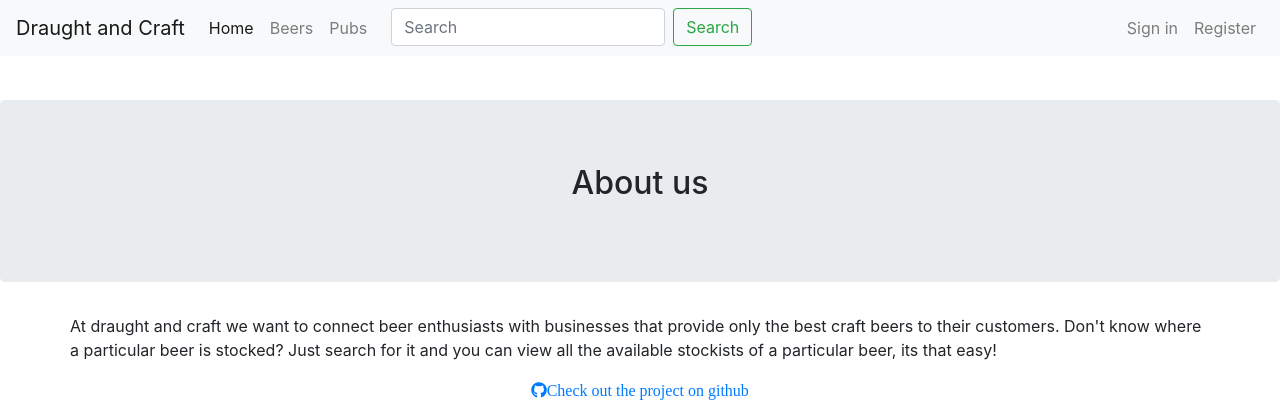
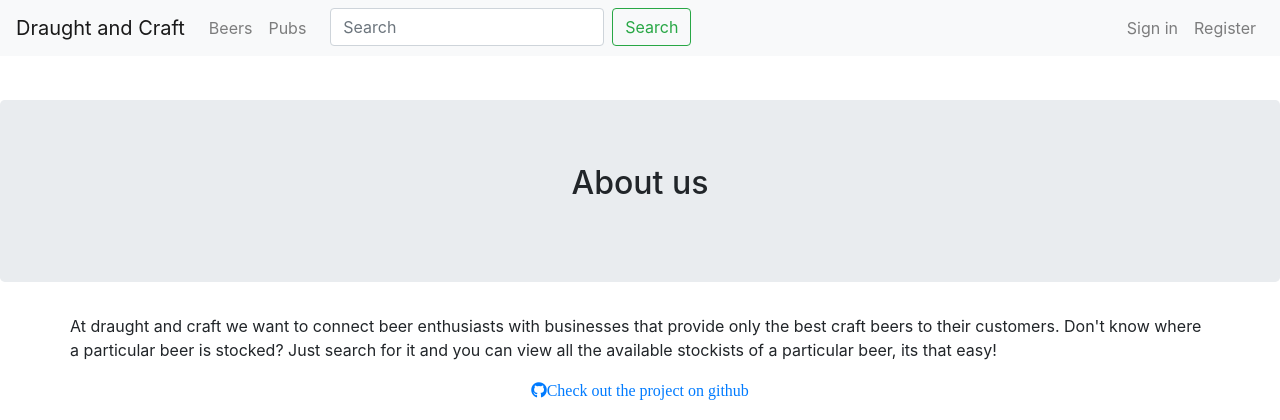
Before and after one commit to David132639/draughtcraft, a Django app: page /draughtandcraft/about/ in a window 1280 px wide. Shown: the top 420 px of the page. Run offline with Django 3.2, Linux system fonts and the light colour scheme; some libraries are stand-ins or nearby versions.

Commit message:
Removed home button from navbar

```diff
--- a/templates/dac/base.html
+++ b/templates/dac/base.html
@@ -31,9 +31,6 @@
 
     <div class="collapse navbar-collapse" id="navbarSupportedContent">
       <ul class="navbar-nav mr-auto">
-        <li class="nav-item active">
-          <a class="nav-link" href="{% url 'index' %}">Home </a>
-        </li>
         <li class="nav-item">
           <a class="nav-link" href="{% url 'beers' %}">Beers</a>
         </li>
@@ -51,18 +48,6 @@
         <button class="btn btn-outline-success my-2 my-sm-0" type="submit" id="search_submit">Search</button>
       </form>
         </li>
-
-        <!-- <li class="nav-item dropdown">
-          <a class="nav-link dropdown-toggle" href="#" id="navbarDropdown" role="button" data-toggle="dropdown" aria-haspopup="true" aria-expanded="false">
-            Dropdown
-          </a>
-          <div class="dropdown-menu" aria-labelledby="navbarDropdown">
-            <a class="dropdown-item" href="#">Action</a>
-            <a class="dropdown-item" href="#">Another action</a>
-            <div class="dropdown-divider"></div>
-            <a class="dropdown-item" href="#">Something else here</a>
-          </div>
-        </li> -->
       </ul>
       <ul class="nav navbar-nav navbar-right">
 
```
